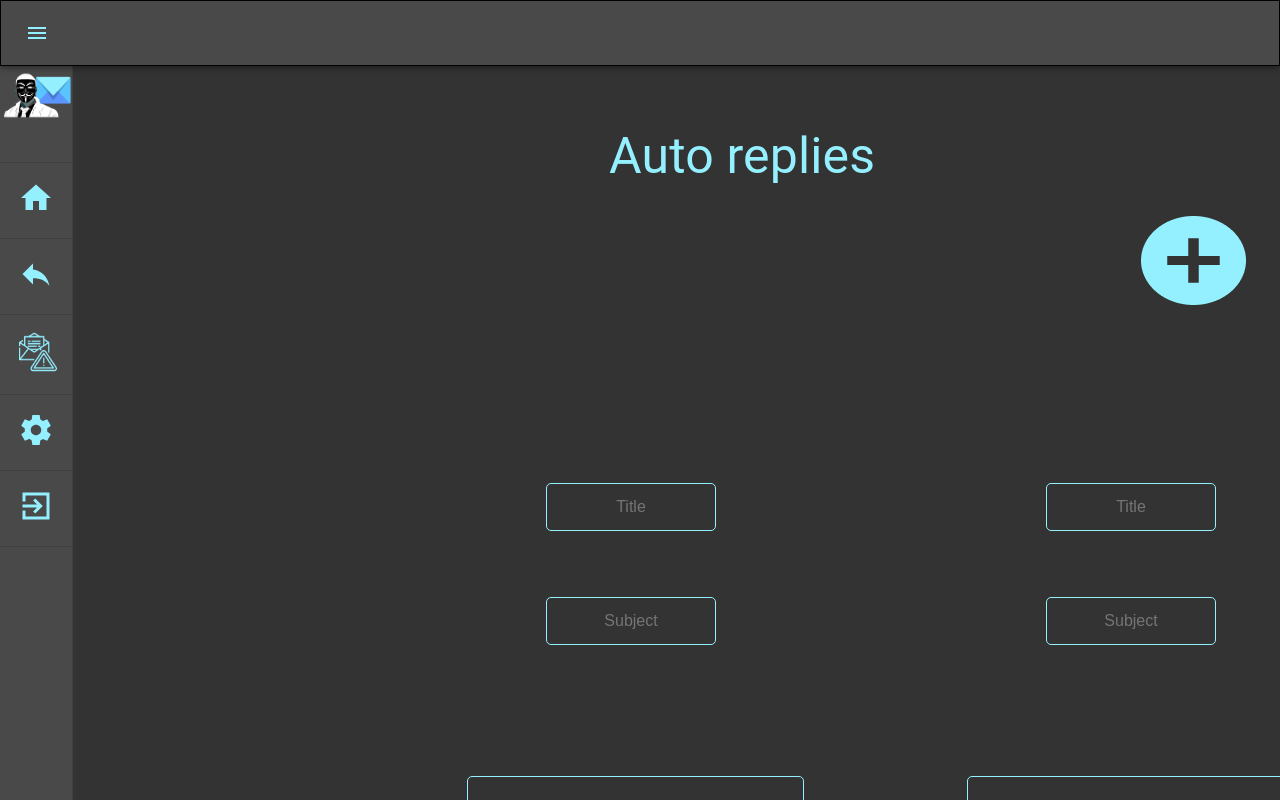
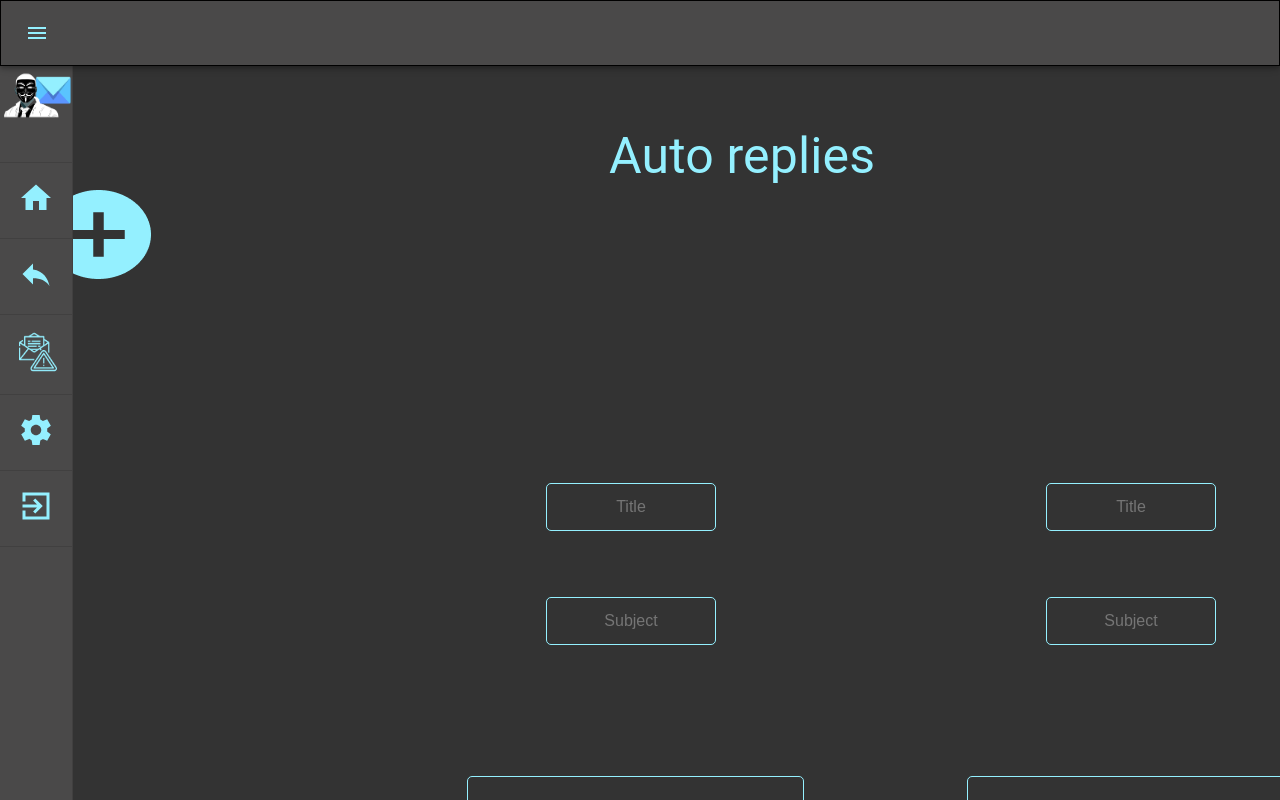
Before and after one commit to TechniekCollegeRotterdam/anonymous-mail-frontend, a React (Create React App) app: page /autoreplies in a window 1280 px wide. Shown: the top 800 px of the page. Built offline with nearby package versions, Linux system fonts and the light colour scheme.

Commit message:
Auto reply modal added

```diff
--- a/src/component/automap/AutoReplies.js
+++ b/src/component/automap/AutoReplies.js
@@ -1,25 +1,18 @@
-import React from 'react';
+import React, { Fragment } from 'react';
 import clsx from 'clsx';
-import { makeStyles } from '@material-ui/core/styles';
-import SwipeableDrawer from '@material-ui/core/SwipeableDrawer';
-import Button from '@material-ui/core/Button';
-import List from '@material-ui/core/List';
-import Divider from '@material-ui/core/Divider';
-import ListItem from '@material-ui/core/ListItem';
-import ListItemIcon from '@material-ui/core/ListItemIcon';
-import ListItemText from '@material-ui/core/ListItemText';
-import HomeSharpIcon from '@material-ui/icons/HomeSharp';
-import ReplySharpIcon from '@material-ui/icons/ReplySharp';
-import PriorityHighSharpIcon from '@material-ui/icons/PriorityHighSharp';
-import SettingsSharpIcon from '@material-ui/icons/SettingsSharp';
-import ExitToAppSharpIcon from '@material-ui/icons/ExitToAppSharp';
-import logo from "../../img/Icon.png";
 import plus from "../../img/plus.png";
 import NavDrawer from "../navigation/NavDrawer"
+import Modal from "../modals/Modals"
+import withStyles from "@material-ui/core/styles/withStyles"
+import TextField from "@material-ui/core/TextField"
+import Container from "@material-ui/core/Container"
+import Typography from "@material-ui/core/Typography"
+import Button from "@material-ui/core/Button"
 
 {/*stijl element */}
 
-const useStyles = makeStyles({
+const styles = (theme) => ({
+    ...theme.spreadThis,
     list: {
         background: '#2980B9 -webkit-linear-gradient(to top, #FFFFFF, #6DD5FA, #2980B9) linear-gradient(to top, #FFFFFF, #6DD5FA, #2980B9)',
         borderRadius: 2,
@@ -40,11 +33,36 @@ const useStyles = makeStyles({
     plusicon: {
         position: 'absolute',
         right: 10
+    },
+    autoContainer: {
+        border: '1px solid #94F0FF',
+        borderRadius: 5,
+        padding: 20
     }
 });
 
-export default function AutoReplies() {
-    const classes = useStyles();
+function AutoReplies(props) {
+    const {classes} = props
+
+    const modalDetails = () => {
+        return(
+            <Fragment>
+                <TextField variant="outlined" className={clsx(classes.inputs, classes.textColors)} label={"Title"} fullWidth/>
+                <TextField variant="outlined" className={clsx(classes.inputs, classes.textColors)} label={"Subject"} fullWidth/>
+                <TextField variant="outlined" className={clsx(classes.inputs, classes.textColors)} label={"Body"} fullWidth multiline={true}/>
+                <Container className={clsx(classes.autoContainer)}>
+                    <Typography style={{marginBottom: 10}}>Send to:</Typography>
+                    <TextField variant="outlined" className={clsx(classes.inputs, classes.textColors)} placeholder="janedoe@gmail.com" fullWidth/>
+                    <Button
+                        className={clsx(classes.button, classes.textColors)}
+                        variant="contained"
+                    >
+                        Save
+                    </Button>
+                </Container>
+            </Fragment>
+        )
+    }
 
     return (
         <NavDrawer>
@@ -74,8 +92,15 @@ export default function AutoReplies() {
                     </div>
                     <button className="auto-save-btn-2">Save</button>
                 </div>
-                <a href= "/dashboard"><img className={clsx(classes.plusicon)} src={plus} /></a>
+                <Modal
+                    title="New auto reply"
+                    rest={modalDetails}
+                >
+                    <img className={clsx(classes.plusicon)} src={plus} />
+                </Modal>
             </div>
         </NavDrawer>
     );
 }
+
+export default (withStyles(styles)(AutoReplies))
```
